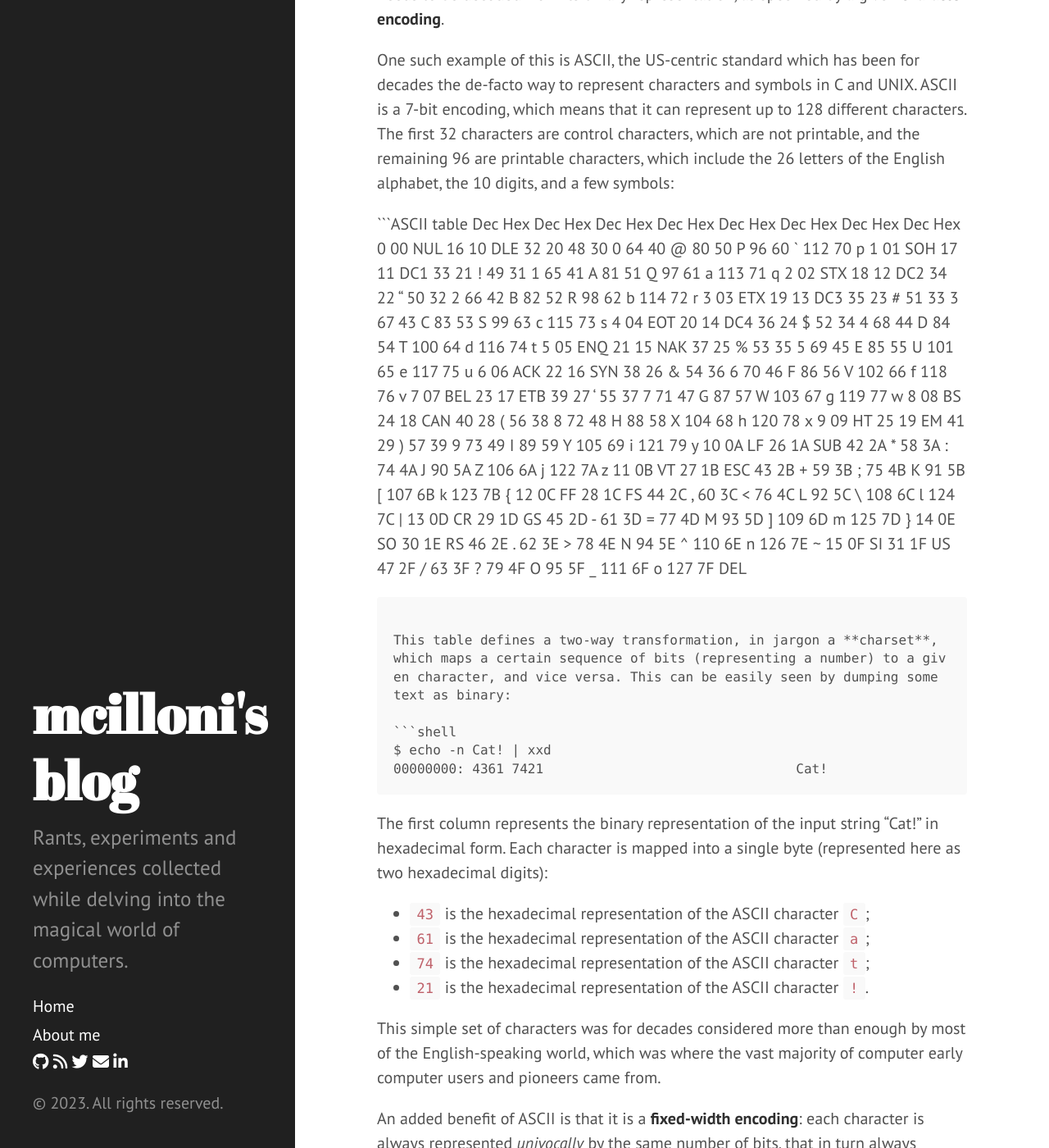
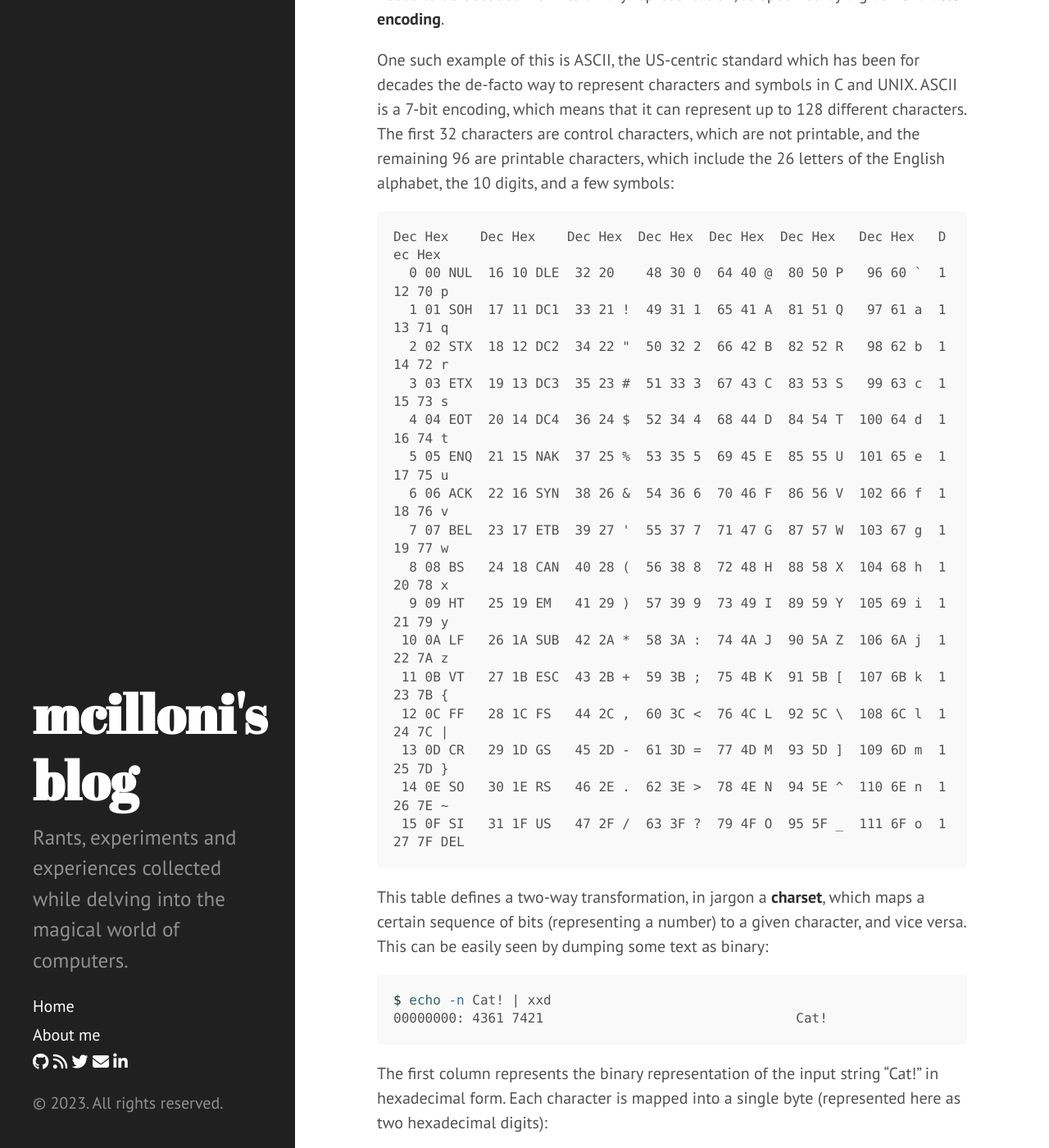
Before and after one commit to mcilloni/mcilloni.github.io, a Jekyll site: the page built from _posts/2023-07-23-unicode-is-hard.md, in a window 1280 px wide and 1400 px high, scrolled down 590 px. Shown: the whole window at 82% size. Built offline with Jekyll 4.4.1, drawn with Linux system fonts in a browser that asks for light colours; nearby versions of some CDN libraries; comment, search, counter and statistics services are not loaded.

Commit message:
unicode: fix table

````diff
--- a/_posts/2023-07-23-unicode-is-hard.md
+++ b/_posts/2023-07-23-unicode-is-hard.md
@@ -13,7 +13,7 @@ Text is usually represented and stored as a sequence of numerical values in bina
 
 One such example of this is ASCII, the US-centric standard which has been for decades the de-facto way to represent characters and symbols in C and UNIX. ASCII is a 7-bit encoding, which means that it can represent up to 128 different characters. The first 32 characters are control characters, which are not printable, and the remaining 96 are printable characters, which include the 26 letters of the English alphabet, the 10 digits, and a few symbols:
 
-```ASCII table
+```
 Dec Hex    Dec Hex    Dec Hex  Dec Hex  Dec Hex  Dec Hex   Dec Hex   Dec Hex
   0 00 NUL  16 10 DLE  32 20    48 30 0  64 40 @  80 50 P   96 60 `  112 70 p
   1 01 SOH  17 11 DC1  33 21 !  49 31 1  65 41 A  81 51 Q   97 61 a  113 71 q
````
